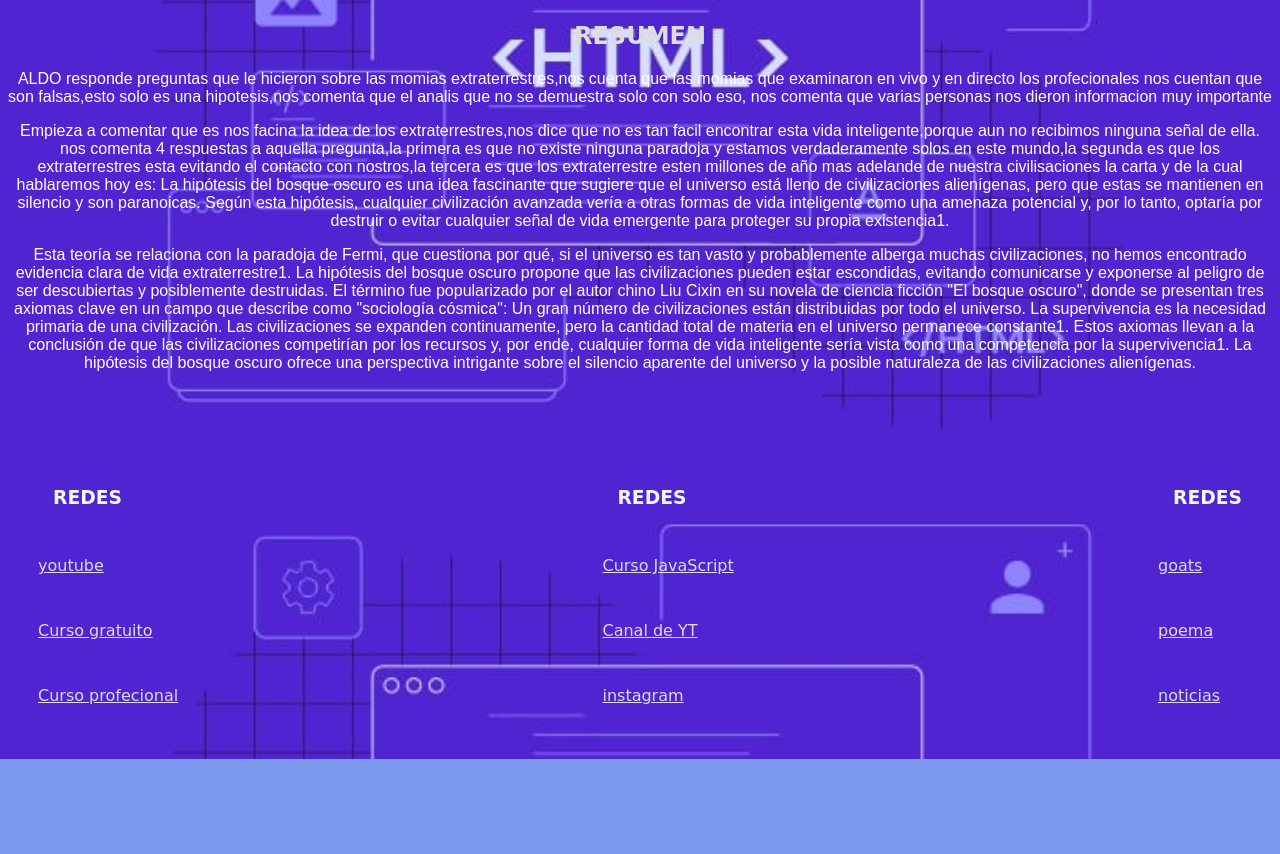
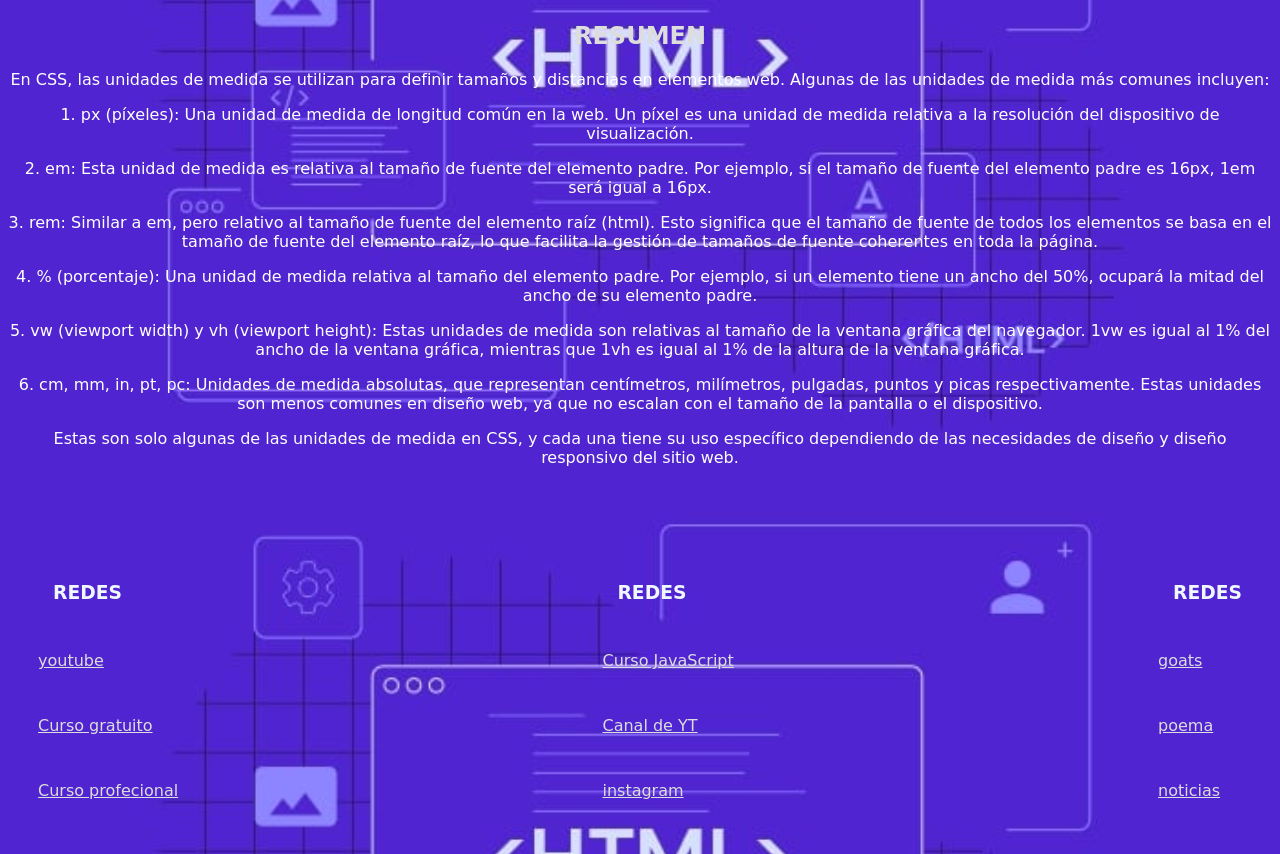
Before and after one commit to theyamp/dise-o-responsivo, a plain HTML site: page index.html in a window 1280 px wide. Shown: the part 1123-1977 px from the top of the page. Before the commit the page ends 1882 px from the top, so only its background shows below. Drawn offline with Linux system fonts and the light colour scheme; a web font is replaced by a local one.

Commit message:
index.html

```diff
--- a/index.html
+++ b/index.html
@@ -27,7 +27,7 @@
     <section class="introduccion">
         <a name="introduccion"></a>
         <h2>TUTORIAL</h2>
-        <p style="font-family: Arial, Helvetica, sans-serif; font-size: 100%; text-align: center;">
+        <p style="Helvetica, sans-serif; font-size: 100%; text-align: center;">
             En este video les voy a explicar las unidades de medida en CSS y como diferenciarlas
         </p>
         <p>
@@ -40,47 +40,39 @@
     <section class="resumen">
         <a id="res"></a>
         <h2>RESUMEN</h2>
-        <p style="font-family: Arial, Helvetica, sans-serif; text-align: center;">
-            ALDO responde preguntas que le hicieron sobre las momias extraterrestres,nos cuenta que las momias que
-            examinaron
-            en vivo y en directo los profecionales nos cuentan que son falsas,esto solo es una hipotesis,nos comenta que
-            el
-            analis que no se demuestra solo con solo eso, nos comenta que varias personas nos dieron informacion muy
-            importante
+        <p style="Helvetica, sans-serif; text-align: center;">
+            En CSS, las unidades de medida se utilizan para definir tamaños y distancias en elementos web. Algunas de
+            las unidades de medida más comunes incluyen:
         </p>
-        <p style="font-family: Arial, Helvetica, sans-serif; text-align: center;">
-            Empieza a comentar que es nos facina la idea de los extraterrestres,nos dice que no es tan facil encontrar
-            esta vida
-            inteligente,porque aun no recibimos ninguna señal de ella.
-            nos comenta 4 respuestas a aquella pregunta,la primera es que no existe ninguna paradoja y estamos
-            verdaderamente solos
-            en este mundo,la segunda es que los extraterrestres esta evitando el contacto con nostros,la tercera es que
-            los extraterrestre esten millones de año mas adelande de nuestra civilisaciones
-            la carta y de la cual hablaremos hoy es:
-            La hipótesis del bosque oscuro es una idea fascinante que sugiere que el universo está lleno de
-            civilizaciones alienígenas, pero que estas se mantienen en silencio y son paranoicas. Según esta hipótesis,
-            cualquier civilización avanzada vería a otras formas de vida inteligente como una amenaza potencial y, por
-            lo tanto, optaría por destruir o evitar cualquier señal de vida emergente para proteger su propia
-            existencia1.
+        <p style="Helvetica, sans-serif; text-align: center;">
+            1. px (píxeles): Una unidad de medida de longitud común en la web. Un píxel es una unidad de medida relativa
+            a la resolución del dispositivo de visualización.
         </p>
-        <p style="font-family: Arial, Helvetica, sans-serif; text-align: center;">
-            Esta teoría se relaciona con la paradoja de Fermi, que cuestiona por qué, si el universo es tan vasto y
-            probablemente alberga muchas civilizaciones, no hemos encontrado evidencia clara de vida extraterrestre1. La
-            hipótesis del bosque oscuro propone que las civilizaciones pueden estar escondidas, evitando comunicarse y
-            exponerse al peligro de ser descubiertas y posiblemente destruidas.
-
-            El término fue popularizado por el autor chino Liu Cixin en su novela de ciencia ficción "El bosque oscuro",
-            donde se presentan tres axiomas clave en un campo que describe como "sociología cósmica":
-
-            Un gran número de civilizaciones están distribuidas por todo el universo.
-            La supervivencia es la necesidad primaria de una civilización.
-            Las civilizaciones se expanden continuamente, pero la cantidad total de materia en el universo permanece
-            constante1.
-            Estos axiomas llevan a la conclusión de que las civilizaciones competirían por los recursos y, por ende,
-            cualquier forma de vida inteligente sería vista como una competencia por la supervivencia1.
-
-            La hipótesis del bosque oscuro ofrece una perspectiva intrigante sobre el silencio aparente del universo y
-            la posible naturaleza de las civilizaciones alienígenas.
+        <p style="Helvetica, sans-serif; text-align: center;">
+            2. em: Esta unidad de medida es relativa al tamaño de fuente del elemento padre. Por ejemplo, si el tamaño
+            de fuente del elemento padre es 16px, 1em será igual a 16px.
+        </p>
+        <p style="Helvetica, sans-serif; text-align: center;">
+            3. rem: Similar a em, pero relativo al tamaño de fuente del elemento raíz (html). Esto significa que el
+            tamaño de fuente de todos los elementos se basa en el tamaño de fuente del elemento raíz, lo que facilita la
+            gestión de tamaños de fuente coherentes en toda la página.
+        </p>
+        <p style="Helvetica, sans-serif; text-align: center;">
+            4. % (porcentaje): Una unidad de medida relativa al tamaño del elemento padre. Por ejemplo, si un elemento
+            tiene un ancho del 50%, ocupará la mitad del ancho de su elemento padre.
+        </p>
+        <p style="Helvetica, sans-serif; text-align: center;">
+            5. vw (viewport width) y vh (viewport height): Estas unidades de medida son relativas al tamaño de la
+            ventana gráfica del navegador. 1vw es igual al 1% del ancho de la ventana gráfica, mientras que 1vh es igual
+            al 1% de la altura de la ventana gráfica.
+        </p>
+        <p style="Helvetica, sans-serif; text-align: center;">
+            6. cm, mm, in, pt, pc: Unidades de medida absolutas, que representan centímetros, milímetros, pulgadas,
+            puntos y picas respectivamente. Estas unidades son menos comunes en diseño web, ya que no escalan con el
+            tamaño de la pantalla o el dispositivo.
+        </p>
+        <p style="Helvetica, sans-serif; text-align: center;">
+            Estas son solo algunas de las unidades de medida en CSS, y cada una tiene su uso específico dependiendo de las necesidades de diseño y diseño responsivo del sitio web.
         </p>
     </section>
     <section class="footer">
@@ -89,13 +81,18 @@
             <div>
                 <h3>REDES</h3>
                 <p><a href="https://youtu.be/V7__Bz9gr3s">youtube</a></p>
-                <p><a href="https://www.udemy.com/course/crea-esta-pagina-web-moderna-con-html5-css3-y-jquery-2019/?couponCode=ST8MT40924">Curso gratuito</a></p>
-                <p><a href="https://www.udemy.com/course/disenador-web-profesional-de-intermedio-a-experto/?couponCode=ST8MT40924">Curso profecional</a></p>
+                <p><a
+                        href="https://www.udemy.com/course/crea-esta-pagina-web-moderna-con-html5-css3-y-jquery-2019/?couponCode=ST8MT40924">Curso
+                        gratuito</a></p>
+                <p><a
+                        href="https://www.udemy.com/course/disenador-web-profesional-de-intermedio-a-experto/?couponCode=ST8MT40924">Curso
+                        profecional</a></p>
 
             </div>
             <div>
                 <h3>REDES</h3>
-                <p><a href="https://www.udemy.com/course/javascript-desde-cero-a-avanzado/?couponCode=ST8MT40924">Curso JavaScript</a></p>
+                <p><a href="https://www.udemy.com/course/javascript-desde-cero-a-avanzado/?couponCode=ST8MT40924">Curso
+                        JavaScript</a></p>
                 <p><a href="http://www.youtube.com/@jlif6305">Canal de YT</a></p>
                 <p><a href="https://theyamp.github.io/instagram/">instagram</a></p>
             </div>
```
